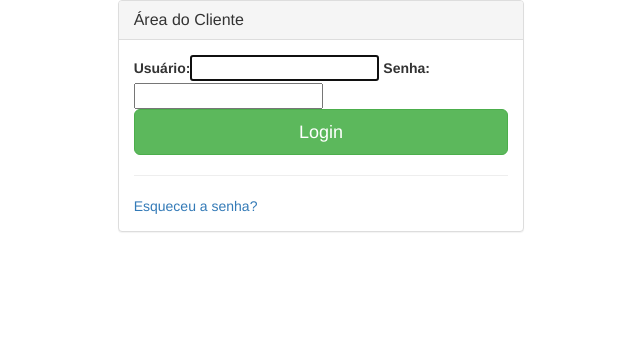
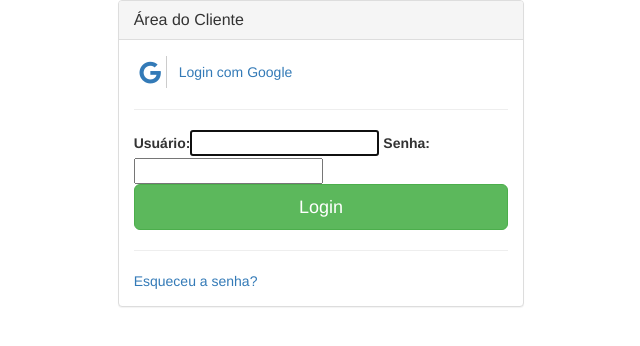
Before and after one commit to TimeNovaData/infcam, a Django app: page /login/ in a window 1280 px wide. Shown: the part 51-397 px from the top of the page, without its empty margins (319-959 px from the left). Run offline with Django 3.2, Linux system fonts and the light colour scheme; some libraries are stand-ins or nearby versions.

Commit message:
TRE00006 - Configurar Login Google

```diff
--- a/core/templates/login/index.html
+++ b/core/templates/login/index.html
@@ -1,6 +1,11 @@
 {% extends "base_infcam.html" %}
 {% load staticfiles %}
 {% load bootstrap %}
+{% load socialaccount %}
+
+{% block extrahead %}
+<link href="{% static 'bower_components/bootstrap-social/bootstrap-social.css' %}" rel="stylesheet">
+{% endblock extrahead %}
 
 {% block content %}
 
@@ -11,6 +16,24 @@
                 <h3 class="panel-title">Área do Cliente</h3>
             </div>
             <div class="panel-body">
+                {% get_providers as socialaccount_providers %}
+
+                {% if socialaccount_providers %}
+                    {% for provider in socialaccount_providers %}
+                        {% if provider.name|lower == 'google' %}
+                            <a class="btn btn-block btn-social btn-{{provider.name|lower}}-plus"
+                                href="{% provider_login_url provider.id process=process scope=scope auth_params=auth_params %}">
+                                <i class="fab fa-{{provider.name|lower}}"></i> Login com {{ provider.name }}
+                            </a>
+                        {% else %}
+                            <a class="btn btn-block btn-social btn-{{provider.name|lower}}"
+                                href="{% provider_login_url provider.id process=process scope=scope auth_params=auth_params %}">
+                                <i class="fab fa-{{provider.name|lower}}"></i>Login com {{ provider.name }}
+                            </a>
+                        {% endif %}
+                    {% endfor %}
+                {% endif %}
+                <hr>
                 <form method="post">
                     {% csrf_token %}
                     {{ form|bootstrap }}
--- a/infcam/urls.py
+++ b/infcam/urls.py
@@ -21,6 +21,7 @@ from core import urls as core_urls
 
 urlpatterns = [
     path('admin/', admin.site.urls),
+    path('accounts/', include('allauth.urls')),
     path('examples/', include('outbox_base_layout.urls')),
     path('', include(core_urls)),
 ] + static(settings.MEDIA_URL, document_root=settings.MEDIA_ROOT)
--- a/requirements-dev.txt
+++ b/requirements-dev.txt
@@ -10,6 +10,7 @@ diff-match-patch==20181111
 dj-database-url==0.5.0
 dj-static==0.0.6
 Django==2.2.5
+django-allauth==0.40.0
 django-bootstrap-form==3.4
 django-import-export==1.2.0
 django-outbox-base-layout==1.2
@@ -18,6 +19,7 @@ idna==2.8
 isodate==0.6.0
 jdcal==1.4.1
 lxml==4.4.1
+oauthlib==3.1.0
 odfpy==1.4.0
 openpyxl==2.6.3
 packaging==19.1
@@ -25,9 +27,11 @@ Pillow==6.1.0
 pycep-correios==3.2.0
 pyparsing==2.4.2
 python-decouple==3.1
+python3-openid==3.1.0
 pytz==2019.2
 PyYAML==5.1.2
 requests==2.22.0
+requests-oauthlib==1.2.0
 requests-toolbelt==0.9.1
 six==1.12.0
 sqlparse==0.3.0
```
Also changed, not shown: infcam/settings.py (+12 -0 lines).
